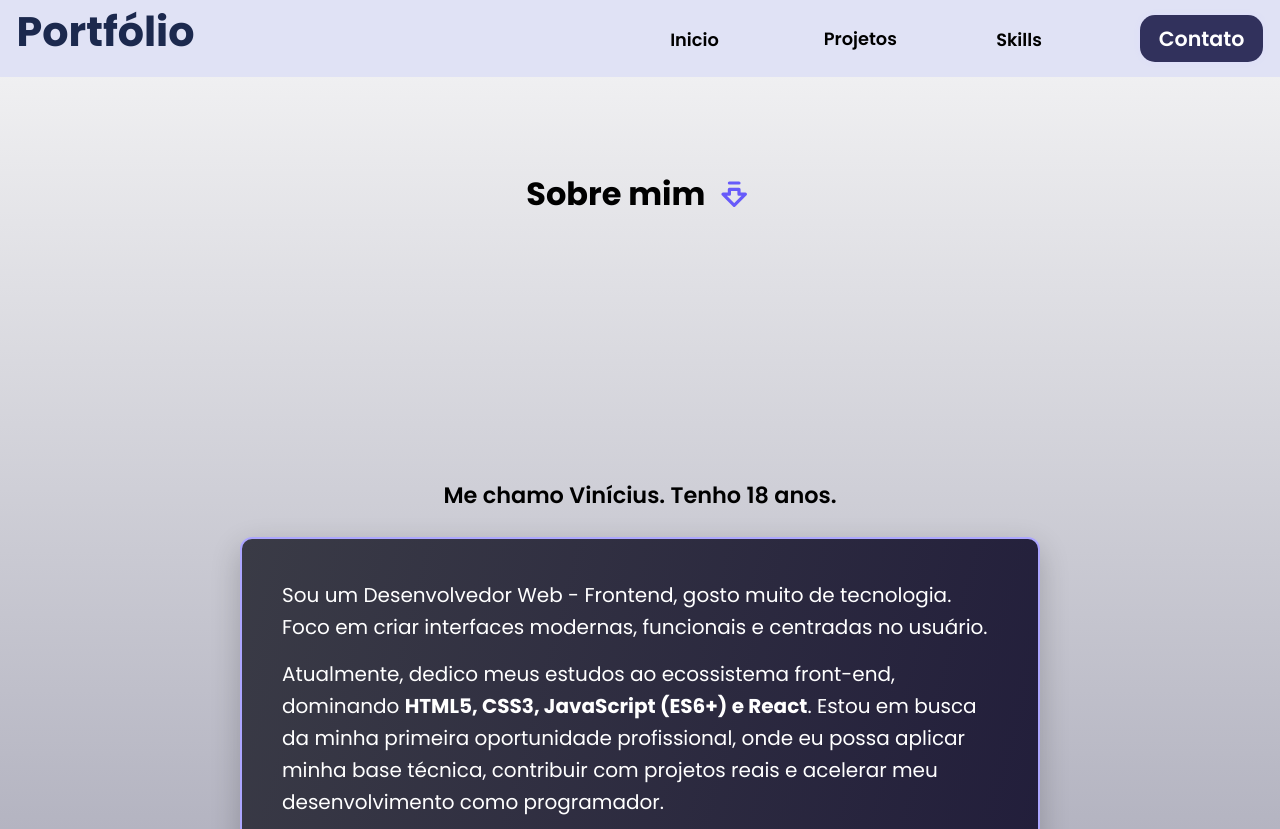
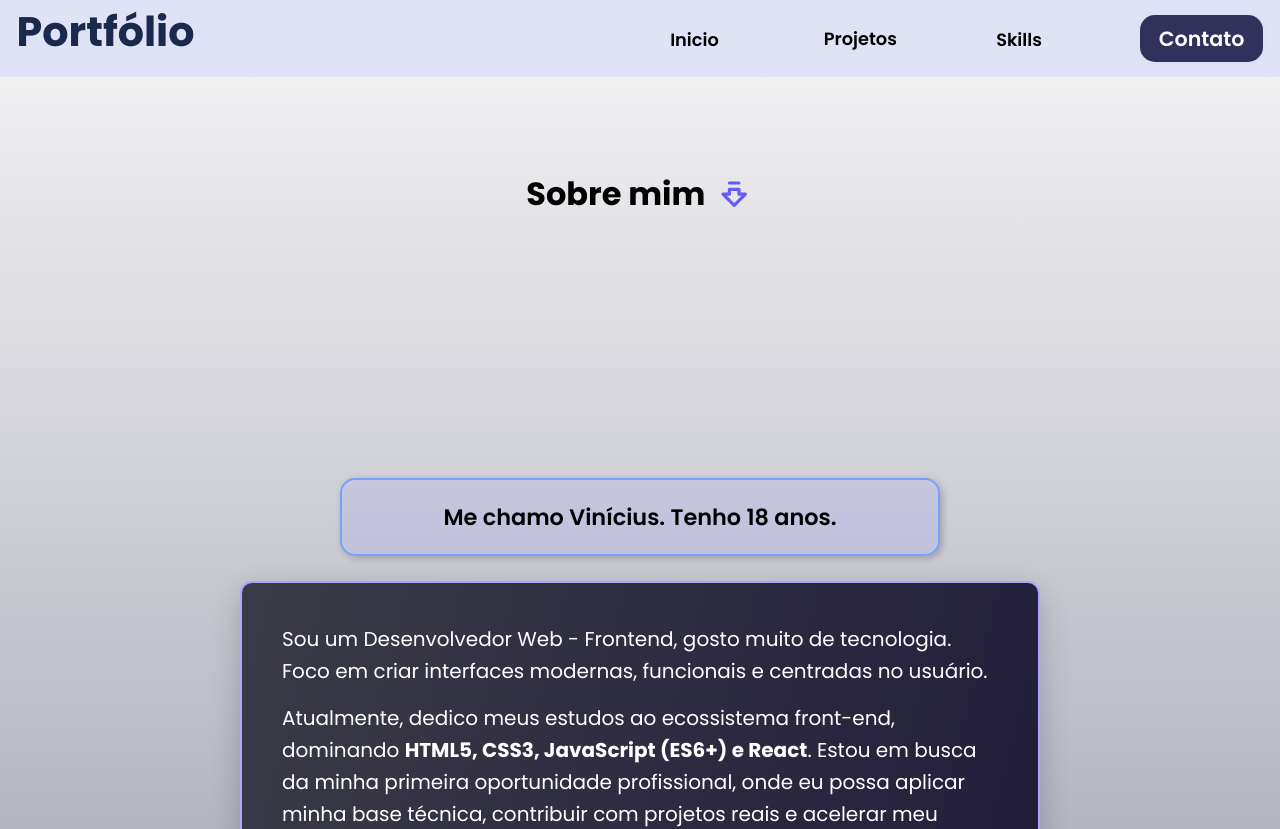
Before and after one commit to SantV7/personal_portifolio, a React (Vite) app: page / in a window 1280 px wide. Shown: the top 829 px of the page. Built offline with nearby package versions, Linux system fonts and the light colour scheme; some icons are missing.

Commit message:
styling a paragraph

```diff
--- a/src/style/main/mainContent.css
+++ b/src/style/main/mainContent.css
@@ -44,7 +44,17 @@ main {
 .intro-name {
     font-size: 1.4rem;
     font-weight: 600;
+    border: 2px solid rgb(119, 161, 252);
+    border-radius: 15px;
+    width: 75%;
+    margin: auto;
+    display: flex;
+    justify-content: center;
+    align-items: center;
+    padding: 20px;
+    background-color: rgba(157, 157, 247, 0.199);
     margin-bottom: 25px;
+    box-shadow: 2px 2px 7px rgba(0, 0, 0, 0.238);
 }
 
 #p-box {
@@ -79,6 +89,8 @@ main {
     height: 2px;
 }
 
+
+
 @media screen and (min-width: 768px) {
     .infoContent {
         margin-top: 150px;
```
